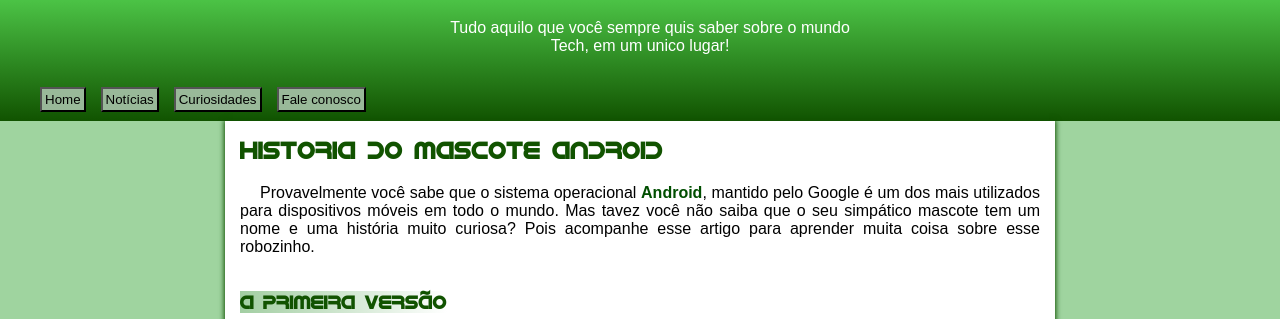
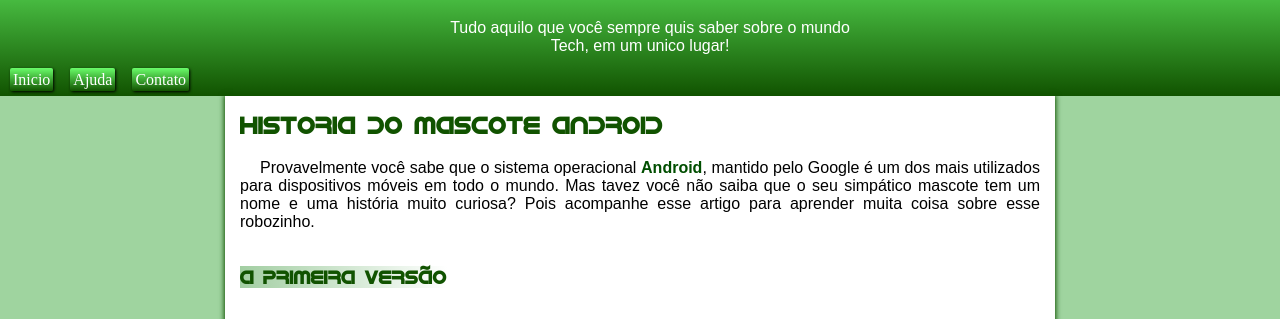
Before and after one commit to rafaelfernando1/projeto-android, a plain HTML site: page index.html in a window 1280 px wide. Shown: the part 63-382 px from the top of the page. Drawn offline with Linux system fonts and the light colour scheme.

Commit message:
update index/css
Melhoria e mudança nos itens de navegação.

```diff
--- a/index.html
+++ b/index.html
@@ -25,20 +25,9 @@
         </div>
         <div id="menu">
                 <nav>
-                    <ul>
-                        <button>
-                            <li>Home</li>
-                        </button>
-                        <button>
-                            <li>Notícias</li>
-                        </button>
-                        <button>
-                            <li>Curiosidades</li>
-                        </button>
-                        <button>
-                            <li>Fale conosco</li>
-                        </button>
-                    </ul>
+                    <a href="#">Inicio</a>
+                    <a href="#">Ajuda</a>
+                    <a href="#">Contato</a>
                 </nav>
             </div>
 
--- a/style.css
+++ b/style.css
@@ -12,6 +12,12 @@ header {
     text-align: center;
     flex-direction: column;
 }
+
+header nav {
+    text-align: left;
+}
+
+
 #titulo h1 {
     font-family: "Bebas Neue";
     color: white;
@@ -22,26 +28,26 @@ header {
     color: white;
     text-align: center;
 }
-
-#menu button {
-    padding: 3px;
-    background-color: rgb(153, 185, 153);
-
+#menu {
+    height: 25px;
 }
 
-#menu {
-    height: 50px;
-    align-items: start;
+#menu a {
+    color: rgb(255, 255, 255);
+    align-self: flex-start;
+    background-image: linear-gradient(rgb(106, 253, 106), rgb(17, 83, 0));
+    padding: 3px;
+    margin: 3px;
+    text-decoration: none;
+    border-radius: 2px;
+    box-shadow: 1px 1px 3px black;
+    margin-left: 10px;
+}
 
+#menu a:hover {
+    background-image: linear-gradient(rgb(75, 253, 75), rgb(10, 48, 0));
+}
 
-}
-#menu nav ul {
-    list-style: none;
-    color: white;
-    display: flex;
-    gap: 15px;
-
-}
 
 main {
     display: flex;
```
